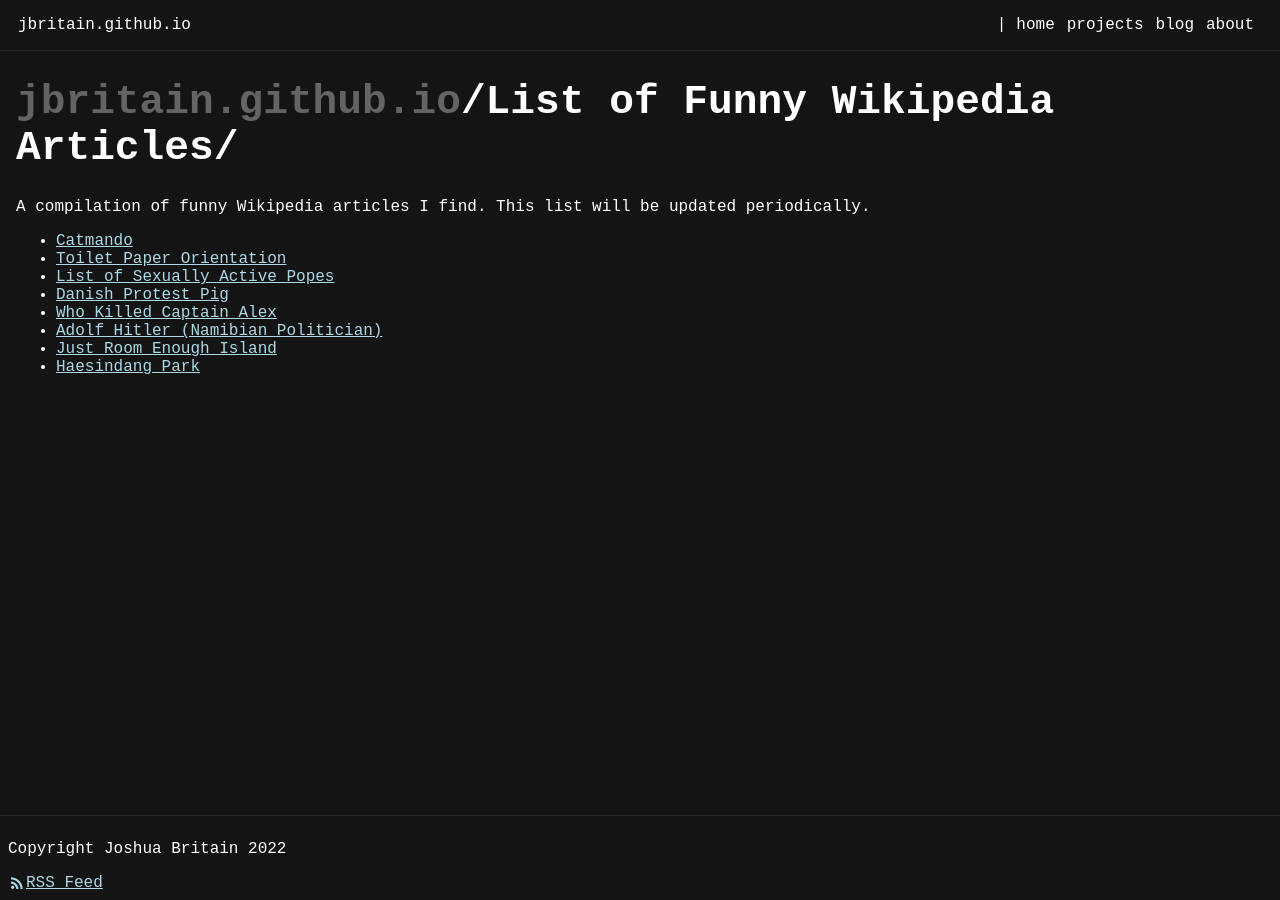
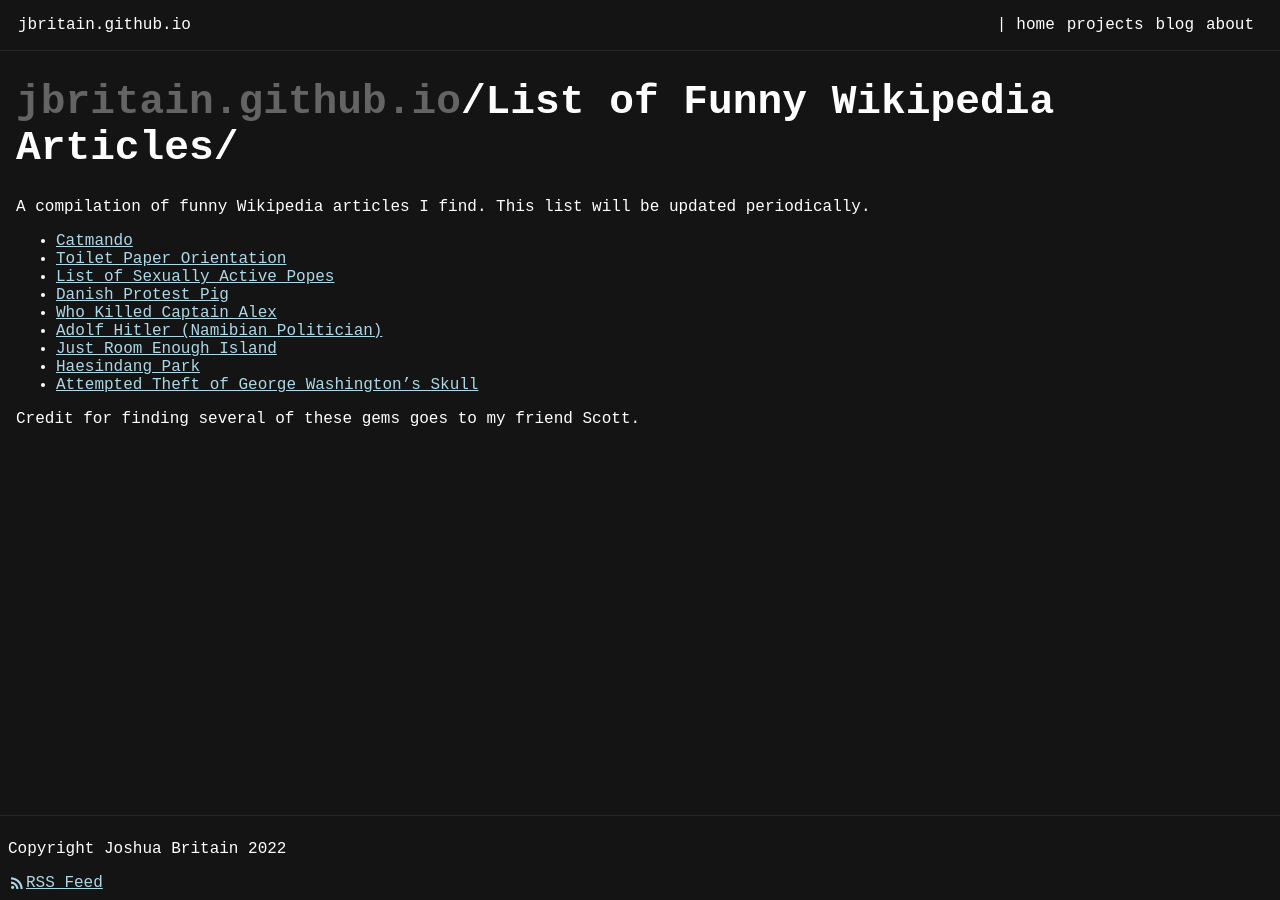
Before and after one commit to jbritain/jbritain.github.io, a Jekyll site: the page built from pages/wikipedia.md, in a window 1280 px wide. Built offline with Jekyll 4.4.1, drawn with Linux system fonts in a browser that asks for light colours.

Commit message:
Update wikipedia.md

```diff
--- a/pages/wikipedia.md
+++ b/pages/wikipedia.md
@@ -15,3 +15,6 @@
 - [Adolf Hitler (Namibian Politician)](https://simple.wikipedia.org/wiki/Adolf_Hitler_Uunona)
 - [Just Room Enough Island](https://en.wikipedia.org/wiki/Just_Room_Enough_Island)
 - [Haesindang Park](https://en.wikipedia.org/wiki/Haesindang_Park)
+- [Attempted Theft of George Washington's Skull](https://en.wikipedia.org/wiki/Attempted_theft_of_George_Washington%27s_skull)
+
+Credit for finding several of these gems goes to my friend Scott.
```
